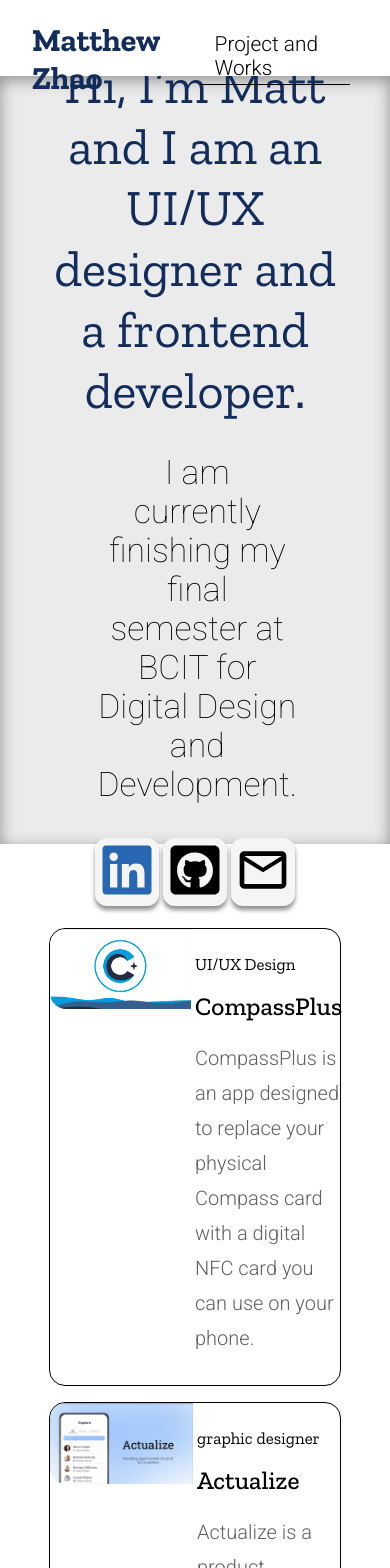
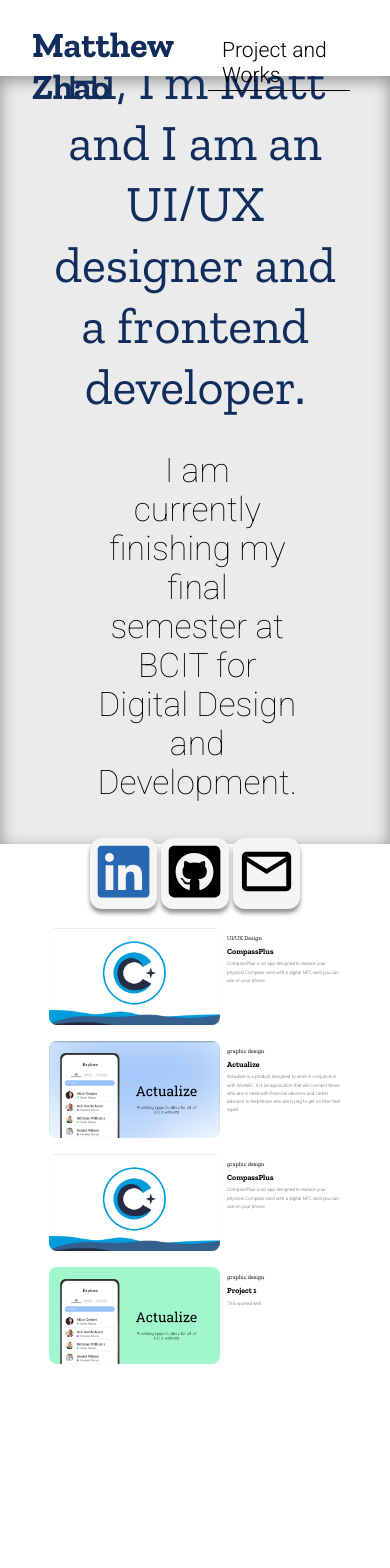
Before and after one commit to ItsMe-Matt/portfolio, a Next.js app: page / in a window 390 px wide. Shown: the top 1568 px of the page. Built offline with nearby package versions, Linux system fonts and the light colour scheme.

Commit message:
making this responsive

```diff
--- a/comps/HeadNav/index.js
+++ b/comps/HeadNav/index.js
@@ -43,7 +43,7 @@ const HTxt = styled.h1`
     font-family: Zilla Slab;
     font-weight: bold;
     color: #122C5C;
-    font-size: 2rem;
+    font-size: 4.2vh;
     padding: 0;
     cursor: pointer;
 
@@ -61,7 +61,7 @@ const NavBtn = styled.div`
     padding: 0.2rem 0.9rem;
     cursor: pointer;
     font-family: Roboto;
-    font-size: 1.3rem;
+    font-size: 2.5vh;
     font-weight: 300;
     border-bottom: 0.09rem solid #000000;
     margin: 0 0.5rem;
--- a/comps/Project/index.js
+++ b/comps/Project/index.js
@@ -1,18 +1,25 @@
 import styled from 'styled-components'
 import Image from 'next/image'
 import Link from 'next/link'
+import React, { useState } from 'react'
 
 export default function Project({
     title = "Project 1",
-    type = "graphic designer",
+    type = "graphic design",
     detail = "This worked well",
-    img = "/projImg/cPTitle.png",
+    img = "/projImg/testTitle.png",
     route="/",
+    bgcolor="#a1f7cb",
 }) {
+    const [onObj, setOnObj] = useState(false)
+
+    console.log(onObj)
+
+    if (onObj === false) {
         return <Link href={route}>
     <Container>
         <Left>
-            <ImgCont>
+            <ImgCont bgcolor={bgcolor}>
                 <Image src={img}
                 width={2078}
                 height={1178}
@@ -25,11 +32,9 @@ export default function Project({
                 <TxtType>
                     {type}
                 </TxtType>
-
                 <TxtHeader>
                     {title}
                 </TxtHeader>
-
                 <TxtP>
                     {detail}
                 </TxtP>
@@ -39,44 +44,43 @@ export default function Project({
     </Container>
     </Link>
     }
+}
 
 const Container = styled.div`
 display: flex;
 width: 75%;
-    border: solid 1px black;
-    border-radius: 1rem;
 margin: 0.5rem;
 `
 
 const Left = styled.div`
-    width: 50%;
-    margin-right: 0.5vw;
+width: 60%;
+margin-right: 0.9vw;
 `
 const Right = styled.div`
-    width: 50%;
+width: 40%;
 float: right;
-    margin-left: 0.5vw;
-
+margin-left: 0.9vw;
 `
 const ImgCont = styled.div`
 overflow: hidden;
-border-radius: 1rem 0 0 1rem;
+border-radius: 0.5rem;
+background-color: ${(props)=>props.bgcolor}
 `
 
 const TxtCont = styled.div`
-    padding: 1vh 0;
+
 `
 const TxtType = styled.p`
 font-family: Zilla Slab;
-font-size: 2vh;
+font-size: 1.5vw;
 font-weight: 300;
 color: #000000;
 `
 
-const TxtHeader = styled.h1`
-    font-size: 3vh;
+const TxtHeader = styled.p`
+font-size: 2vw;
 font-family: Zilla Slab;
-    font-weight: 500;
+font-weight: 700;
 padding: 0;
 margin: 0;
 
@@ -84,7 +88,7 @@ const TxtHeader = styled.h1`
 
 const TxtP = styled.p`
 font-family: Roboto;
-    font-size: 1.25rem;
+font-size: 1.2vw;
 font-weight: 300;
 line-height: 1.75;
 color: #606060;
--- a/comps/Social/index.js
+++ b/comps/Social/index.js
@@ -6,15 +6,15 @@ import styled from "styled-components"
 export default function Social(){
     return <Container>
         <IconA href="https://www.linkedin.com/in/mlzhao/" target="_blank">
-            <FaLinkedin size="56px" color='#2867B2'/>
+            <FaLinkedin size="7vh" color='#2867B2'/>
         </IconA>
 
         <IconA href="https://github.com/ItsMe-Matt" target="_blank">
-            <FaGithubSquare size="56px"/>
+            <FaGithubSquare size="7vh"/>
         </IconA>
 
         <IconC>
-            <MdOutlineEmail size="56px" />
+            <MdOutlineEmail size="7vh" />
         </IconC>
 
     </Container>
--- a/pages/index.js
+++ b/pages/index.js
@@ -45,6 +45,8 @@ export default function Home() {
           detail={Proj[0].description}
           />
 
+        <Project />
+
       </Content>
     </Container>
     </div>)
@@ -69,7 +71,7 @@ const HeroH = styled.div`
   font-weight: 400;
   text-align: center;
   width: 80vw;
-  margin-bottom: 2rem;
+  margin-bottom: 4vh;
   color: #122C5C;
 `
 
@@ -80,7 +82,7 @@ const HeroP = styled.div`
   display: flex;
   width: 50vw;
   text-align: center;
-  margin-bottom: 2rem;
+  margin-bottom: 4vh;
 `
 const RowCenter = styled.div`
   display: flex;
```
Also changed, not shown: public/projImg/testTitle.png (added). Lines whose indentation alone changed are shown as unchanged.
